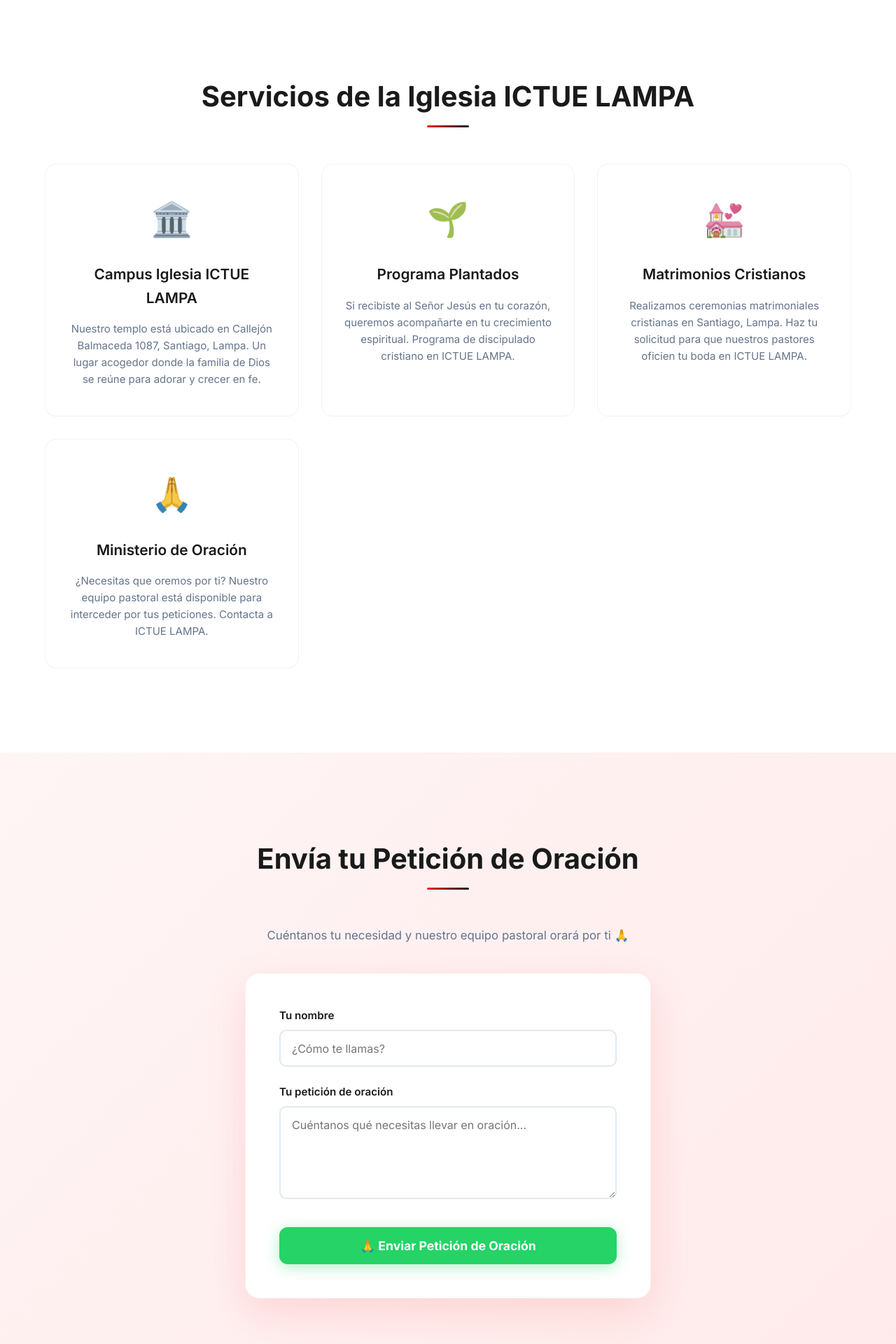
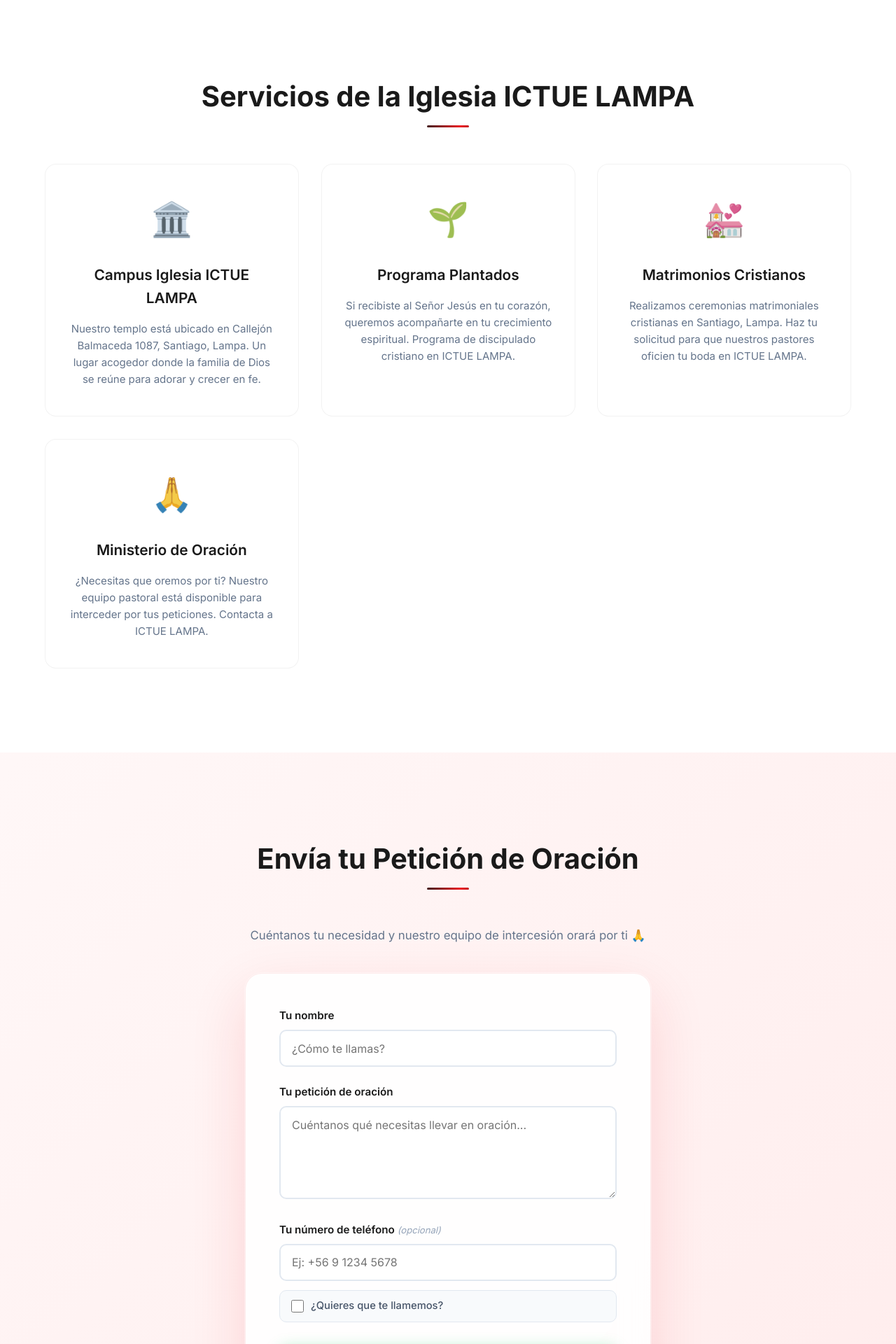
Before and after one commit to Sebanava/ictue-lampa-web, a Flask app: page / in a window 1280 px wide. Shown: the part 840-2760 px from the top of the page at 70% size. Run offline with Flask 3, Linux system fonts and the light colour scheme.

Commit message:
Agregar campo telefono, equipo intercesion, eliminar eventos, animaciones profesionales
Co-Authored-By: Claude Sonnet 4.6 <noreply@anthropic.com>

```diff
--- a/app.py
+++ b/app.py
@@ -78,6 +78,8 @@ def enviar_peticion():
     data     = request.get_json()
     nombre   = data.get('nombre', '').strip()
     peticion = data.get('peticion', '').strip()
+    telefono = data.get('telefono', '').strip()
+    llamada  = data.get('llamada', False)
 
     if not nombre or not peticion:
         return jsonify({'ok': False, 'error': 'Faltan datos'}), 400
@@ -85,11 +87,14 @@ def enviar_peticion():
     api_key = os.environ.get('BREVO_API_KEY', '')
     dest    = os.environ.get('MAIL_DEST', 'ictueoracion@gmail.com')
 
+    tel_linea     = f"Teléfono: {telefono}" if telefono else "Teléfono: No proporcionado"
+    llamada_linea = "Desea que lo llamen: Sí" if llamada else "Desea que lo llamen: No"
+
     payload = {
         "sender":      {"name": "ICTUE LAMPA Web", "email": dest},
         "to":          [{"email": dest}],
         "subject":     f"Peticion de oracion de {nombre} - ICTUE LAMPA",
-        "textContent": f"Nombre: {nombre}\n\nPeticion:\n{peticion}\n\n---\nEnviado desde la web de ICTUE LAMPA"
+        "textContent": f"Nombre: {nombre}\n\nPeticion:\n{peticion}\n\n{tel_linea}\n{llamada_linea}\n\n---\nEnviado desde la web de ICTUE LAMPA"
     }
 
     try:
--- a/static/css/style.css
+++ b/static/css/style.css
@@ -122,7 +122,9 @@ body {
     align-items: center;
     justify-content: center;
     position: relative;
-    background: linear-gradient(135deg, #f8fafc 0%, #e2e8f0 100%);
+    background: linear-gradient(-45deg, #f8fafc, #eef2ff, #fff5f5, #e2e8f0);
+    background-size: 400% 400%;
+    animation: gradientShift 14s ease infinite;
     overflow: hidden;
 }
 
@@ -130,8 +132,8 @@ body {
     text-align: center;
     z-index: 2;
     opacity: 0;
-    transform: translateY(30px);
-    animation: fadeInUp 1s ease forwards 0.5s;
+    transform: translateY(40px);
+    animation: fadeInUp 1.1s cubic-bezier(0.22, 1, 0.36, 1) forwards 0.4s;
 }
 
 .hero-title {
@@ -163,6 +165,9 @@ body {
     font-size: 16px;
     transition: all 0.3s ease;
     box-shadow: 0 4px 20px rgba(237, 28, 36, 0.3);
+    position: relative;
+    overflow: hidden;
+    animation: ctaPulse 3s ease-in-out infinite;
 }
 
 .cta-btn:hover {
@@ -201,8 +206,10 @@ body {
     transform: translateX(-50%);
     width: 60px;
     height: 3px;
-    background: linear-gradient(90deg, #ED1C24, #1a1a1a);
+    background: linear-gradient(90deg, #ED1C24, #1a1a1a, #ED1C24);
+    background-size: 200%;
     border-radius: 2px;
+    animation: titleShimmer 3s linear infinite;
 }
 
 /* Servicios */
@@ -222,16 +229,35 @@ body {
     padding: 40px 32px;
     border-radius: 16px;
     border: 1px solid rgba(0, 0, 0, 0.05);
-    transition: all 0.3s ease;
+    transition: all 0.4s cubic-bezier(0.22, 1, 0.36, 1);
     text-align: center;
     opacity: 0;
     transform: translateY(30px);
+    position: relative;
+    overflow: hidden;
 }
 
 .service-card:hover {
-    transform: translateY(-8px);
-    box-shadow: 0 20px 40px rgba(0, 0, 0, 0.1);
-    border-color: rgba(237, 28, 36, 0.2);
+    transform: translateY(-12px) scale(1.02);
+    box-shadow: 0 30px 60px rgba(0, 0, 0, 0.12), 0 0 40px rgba(237, 28, 36, 0.08);
+    border-color: rgba(237, 28, 36, 0.25);
+}
+
+.service-card::after {
+    content: '';
+    position: absolute;
+    top: 0;
+    left: -100%;
+    width: 60%;
+    height: 100%;
+    background: linear-gradient(90deg, transparent, rgba(255,255,255,0.55), transparent);
+    transform: skewX(-20deg);
+    transition: none;
+    pointer-events: none;
+}
+
+.service-card:hover::after {
+    animation: shimmer 0.65s ease forwards;
 }
 
 .service-icon {
@@ -585,25 +611,57 @@ body {
 
 /* Animaciones */
 @keyframes fadeInUp {
-    to {
-        opacity: 1;
-        transform: translateY(0);
-    }
+    0%   { opacity: 0; transform: translateY(40px) scale(0.97); }
+    65%  { opacity: 1; transform: translateY(-5px) scale(1.01); }
+    100% { opacity: 1; transform: translateY(0) scale(1); }
 }
 
 @keyframes float {
-    0%, 100% { transform: translateY(0px) rotate(0deg); }
-    50% { transform: translateY(-20px) rotate(5deg); }
+    0%, 100% { transform: translateY(0px) rotate(0deg) scale(1); }
+    33%  { transform: translateY(-25px) rotate(3deg) scale(1.05); }
+    66%  { transform: translateY(-12px) rotate(-2deg) scale(0.97); }
+}
+
+@keyframes gradientShift {
+    0%   { background-position: 0% 50%; }
+    50%  { background-position: 100% 50%; }
+    100% { background-position: 0% 50%; }
+}
+
+@keyframes ctaPulse {
+    0%, 100% { box-shadow: 0 4px 20px rgba(237, 28, 36, 0.3); }
+    50%       { box-shadow: 0 4px 45px rgba(237, 28, 36, 0.6), 0 0 0 8px rgba(237, 28, 36, 0.06); }
+}
+
+@keyframes shimmer {
+    0%   { left: -100%; }
+    100% { left: 200%; }
+}
+
+@keyframes titleShimmer {
+    0%   { background-position: 200%; }
+    100% { background-position: -200%; }
+}
+
+@keyframes rippleEffect {
+    to { transform: scale(4); opacity: 0; }
+}
+
+@keyframes cardEntrance {
+    0%   { opacity: 0; transform: translateY(50px) rotateX(10deg); }
+    100% { opacity: 1; transform: translateY(0) rotateX(0deg); }
 }
 
 .animate-in {
-    animation: fadeInUp 0.8s ease forwards;
+    animation: cardEntrance 0.7s cubic-bezier(0.22, 1, 0.36, 1) forwards;
 }
 
 /* Sección Petición de Oración */
 .oracion {
     padding: 120px 0;
-    background: linear-gradient(135deg, #fff5f5 0%, #ffeaea 100%);
+    background: linear-gradient(-45deg, #fff5f5, #ffeaea, #fff8f8, #ffe5e5);
+    background-size: 400% 400%;
+    animation: gradientShift 10s ease infinite;
 }
 
 .oracion-form-wrapper {
@@ -612,13 +670,20 @@ body {
 }
 
 .oracion-card {
-    background: white;
-    border-radius: 20px;
+    background: rgba(255, 255, 255, 0.88);
+    backdrop-filter: blur(20px);
+    -webkit-backdrop-filter: blur(20px);
+    border-radius: 24px;
     padding: 3rem;
     width: 100%;
     max-width: 580px;
-    box-shadow: 0 20px 60px rgba(237, 28, 36, 0.12);
+    box-shadow: 0 30px 80px rgba(237, 28, 36, 0.14), 0 0 0 1px rgba(255, 255, 255, 0.6);
     border: 1px solid rgba(237, 28, 36, 0.08);
+    transition: box-shadow 0.4s ease;
+}
+
+.oracion-card:hover {
+    box-shadow: 0 40px 100px rgba(237, 28, 36, 0.18), 0 0 0 1px rgba(255, 255, 255, 0.7);
 }
 
 .oracion-field {
@@ -707,6 +772,116 @@ body {
     border: 1px solid #fecaca;
 }
 
+/* Campo opcional */
+.campo-opcional {
+    font-weight: 400;
+    color: #94a3b8;
+    font-size: 0.82rem;
+    font-style: italic;
+}
+
+/* Checkbox llamada */
+.oracion-llamada-check {
+    display: flex;
+    align-items: center;
+    gap: 10px;
+    margin-top: 0.8rem;
+    padding: 0.65rem 1rem;
+    background: #f8fafc;
+    border-radius: 10px;
+    border: 1px solid #e2e8f0;
+    transition: border-color 0.3s;
+    cursor: pointer;
+}
+
+.oracion-llamada-check:hover {
+    border-color: rgba(237, 28, 36, 0.3);
+    background: #fff5f5;
+}
+
+.oracion-llamada-check input[type="checkbox"] {
+    width: 18px;
+    height: 18px;
+    accent-color: #ED1C24;
+    cursor: pointer;
+    flex-shrink: 0;
+}
+
+.oracion-llamada-check label {
+    font-weight: 500;
+    color: #475569;
+    font-size: 0.92rem;
+    cursor: pointer;
+    margin: 0;
+    display: block;
+}
+
+/* Ripple en botones */
+.ripple {
+    position: absolute;
+    border-radius: 50%;
+    background: rgba(255, 255, 255, 0.35);
+    transform: scale(0);
+    animation: rippleEffect 0.7s linear;
+    pointer-events: none;
+    width: 120px;
+    height: 120px;
+    margin-top: -60px;
+    margin-left: -60px;
+}
+
+/* Hero decoraciones adicionales */
+.hero::before {
+    content: '';
+    position: absolute;
+    width: 280px;
+    height: 280px;
+    background: rgba(237, 28, 36, 0.07);
+    border-radius: 50%;
+    filter: blur(80px);
+    top: 15%;
+    left: -5%;
+    animation: float 9s ease-in-out infinite;
+    animation-delay: -4s;
+    pointer-events: none;
+}
+
+.hero::after {
+    content: '';
+    position: absolute;
+    width: 220px;
+    height: 220px;
+    background: rgba(100, 116, 139, 0.06);
+    border-radius: 50%;
+    filter: blur(60px);
+    bottom: 20%;
+    left: 35%;
+    animation: float 11s ease-in-out infinite;
+    animation-delay: -2s;
+    pointer-events: none;
+}
+
+/* Pastor card hover mejorado */
+.pastor-image {
+    transition: all 0.4s cubic-bezier(0.22, 1, 0.36, 1);
+}
+
+.pastor-card:hover .pastor-image {
+    border-color: #ED1C24;
+    transform: scale(1.08);
+    box-shadow: 0 10px 30px rgba(237, 28, 36, 0.2);
+}
+
+/* Schedule card hover mejorado */
+.schedule-card {
+    transition: all 0.4s cubic-bezier(0.22, 1, 0.36, 1);
+}
+
+.schedule-card:hover {
+    box-shadow: 0 16px 40px rgba(0, 0, 0, 0.1), 0 0 20px rgba(237, 28, 36, 0.05);
+    transform: translateY(-6px);
+}
+
 /* Responsive */
 @media (max-width: 768px) {
     .nav-menu { display: none; }
--- a/static/js/script.js
+++ b/static/js/script.js
@@ -1,30 +1,21 @@
 // Intersection Observer para animaciones
-const observerOptions = {
-    threshold: 0.1,
-    rootMargin: '0px 0px -50px 0px'
-};
+const observerOptions = { threshold: 0.12, rootMargin: '0px 0px -60px 0px' };
 const observer = new IntersectionObserver((entries) => {
     entries.forEach(entry => {
         if (entry.isIntersecting) {
             entry.target.classList.add('animate-in');
+            observer.unobserve(entry.target);
         }
     });
 }, observerOptions);
 
 document.addEventListener('DOMContentLoaded', () => {
-    // Observar cards de servicios
     document.querySelectorAll('.service-card').forEach((card, index) => {
-        card.style.animationDelay = `${index * 0.1}s`;
+        card.style.animationDelay = `${index * 0.15}s`;
         observer.observe(card);
     });
-    // Observar cards de pastores
     document.querySelectorAll('.pastor-card').forEach((card, index) => {
         card.style.animationDelay = `${index * 0.2}s`;
-        observer.observe(card);
-    });
-    // Observar cards de eventos
-    document.querySelectorAll('.event-visual-card').forEach((card, index) => {
-        card.style.animationDelay = `${index * 0.1}s`;
         observer.observe(card);
     });
 
@@ -35,8 +26,7 @@ document.addEventListener('DOMContentLoaded', () => {
             const target = document.querySelector(this.getAttribute('href'));
             if (target) {
                 const headerHeight = document.querySelector('.header').offsetHeight;
-                const targetPosition = target.offsetTop - headerHeight;
-                window.scrollTo({ top: targetPosition, behavior: 'smooth' });
+                window.scrollTo({ top: target.offsetTop - headerHeight, behavior: 'smooth' });
             }
         });
     });
@@ -53,12 +43,25 @@ document.addEventListener('DOMContentLoaded', () => {
         }
     });
 
-    // Parallax effect para hero decoration
+    // Parallax suave en hero
     window.addEventListener('scroll', () => {
         const decoration = document.querySelector('.hero-decoration');
         if (decoration) {
-            decoration.style.transform = `translateY(${window.pageYOffset * 0.5}px)`;
+            decoration.style.transform = `translateY(${window.pageYOffset * 0.3}px) rotate(${window.pageYOffset * 0.02}deg)`;
         }
+    });
+
+    // Ripple en botones
+    document.querySelectorAll('.cta-btn').forEach(btn => {
+        btn.addEventListener('click', function(e) {
+            const ripple = document.createElement('span');
+            ripple.classList.add('ripple');
+            const rect = this.getBoundingClientRect();
+            ripple.style.left = `${e.clientX - rect.left}px`;
+            ripple.style.top = `${e.clientY - rect.top}px`;
+            this.appendChild(ripple);
+            setTimeout(() => ripple.remove(), 700);
+        });
     });
 });
 
@@ -68,6 +71,8 @@ document.addEventListener('DOMContentLoaded', () => {
 async function enviarPeticion() {
     const nombre   = document.getElementById('oracion-nombre').value.trim();
     const peticion = document.getElementById('oracion-peticion').value.trim();
+    const telefono = document.getElementById('oracion-telefono').value.trim();
+    const llamada  = document.getElementById('oracion-llamada').checked;
     const mensaje  = document.getElementById('oracion-mensaje');
 
     if (!nombre) { alert('Por favor ingresa tu nombre 😊'); return; }
@@ -75,21 +80,23 @@ async function enviarPeticion() {
 
     const btn = document.querySelector('.oracion-btn');
     btn.disabled = true;
-    btn.textContent = 'Enviando...';
+    btn.innerHTML = '⏳ Enviando...';
 
     try {
         const res = await fetch('/enviar-peticion', {
             method: 'POST',
             headers: { 'Content-Type': 'application/json' },
-            body: JSON.stringify({ nombre, peticion })
+            body: JSON.stringify({ nombre, peticion, telefono, llamada })
         });
         const data = await res.json();
 
         if (data.ok) {
             mensaje.className = 'oracion-mensaje oracion-ok';
-            mensaje.textContent = '🙏 ¡Petición enviada! Nuestro equipo pastoral orará por ti.';
+            mensaje.textContent = '🙏 ¡Petición enviada! Nuestro equipo de intercesión orará por ti.';
             document.getElementById('oracion-nombre').value = '';
             document.getElementById('oracion-peticion').value = '';
+            document.getElementById('oracion-telefono').value = '';
+            document.getElementById('oracion-llamada').checked = false;
         } else {
             mensaje.className = 'oracion-mensaje oracion-error';
             mensaje.textContent = '❌ Hubo un error al enviar. Inténtalo de nuevo.';
@@ -99,8 +106,8 @@ async function enviarPeticion() {
         mensaje.textContent = '❌ Hubo un error al enviar. Inténtalo de nuevo.';
     } finally {
         btn.disabled = false;
-        btn.textContent = '🙏 Enviar Petición de Oración';
+        btn.innerHTML = '🙏 Enviar Petición de Oración';
         mensaje.style.display = 'block';
-        setTimeout(() => { mensaje.style.display = 'none'; }, 6000);
+        setTimeout(() => { mensaje.style.display = 'none'; }, 8000);
     }
 }
--- a/templates/index.html
+++ b/templates/index.html
@@ -112,7 +112,6 @@
                 <li><a href="#inicio" aria-label="Ir a inicio">Inicio</a></li>
                 <li><a href="#nosotros" aria-label="Conocer sobre nosotros">Nosotros</a></li>
                 <li><a href="#servicios" aria-label="Ver nuestros servicios">Servicios</a></li>
-                <li><a href="#eventos" aria-label="Ver próximos eventos">Eventos</a></li>
                 <li><a href="#contacto" aria-label="Información de contacto">Contacto</a></li>
                 <li><a href="#oracion" aria-label="Enviar petición de oración">Oración</a></li>
             </ul>
@@ -167,7 +166,7 @@
     <div class="container">
         <h2 class="section-title">Envía tu Petición de Oración</h2>
         <p style="text-align:center; color:#64748b; margin-bottom: 2.5rem; font-size: 1.05rem;">
-            Cuéntanos tu necesidad y nuestro equipo pastoral orará por ti 🙏
+            Cuéntanos tu necesidad y nuestro equipo de intercesión orará por ti 🙏
         </p>
         <div class="oracion-form-wrapper">
             <div class="oracion-card">
@@ -178,6 +177,14 @@
                 <div class="oracion-field">
                     <label for="oracion-peticion">Tu petición de oración</label>
                     <textarea id="oracion-peticion" placeholder="Cuéntanos qué necesitas llevar en oración..." rows="5" maxlength="500"></textarea>
+                </div>
+                <div class="oracion-field">
+                    <label for="oracion-telefono">Tu número de teléfono <span class="campo-opcional">(opcional)</span></label>
+                    <input type="tel" id="oracion-telefono" placeholder="Ej: +56 9 1234 5678" maxlength="20">
+                    <div class="oracion-llamada-check">
+                        <input type="checkbox" id="oracion-llamada">
+                        <label for="oracion-llamada">¿Quieres que te llamemos?</label>
+                    </div>
                 </div>
                 <button class="oracion-btn" onclick="enviarPeticion()">
                     🙏 Enviar Petición de Oración
@@ -237,35 +244,6 @@
     </div>
 </section>
 
-<!-- Eventos -->
-<section class="events" id="eventos">
-    <div class="container">
-        <h2 class="section-title">Próximos Eventos en ICTUE LAMPA</h2>
-        <div class="events-visual-grid">
-            <article class="event-visual-card">
-                <div class="event-visual-image">
-                    <img src="{{ url_for('static', filename='images/inauguracion.jpeg') }}" alt="Gran Inauguración ICTUE LAMPA con Pastor Fernando Chaparro">
-                    <div class="event-visual-overlay">
-                        <h3>Gran Inauguración ICTUE LAMPA</h3>
-                        <p>Con el Pastor Fernando Chaparro</p>
-                        <div class="event-visual-date">Sábado 28 de junio - 11:30 hrs</div>
-                    </div>
-                </div>
-            </article>
-
-            <article class="event-visual-card">
-                <div class="event-visual-image">
-                    <img src="{{ url_for('static', filename='images/vigilia.jpg') }}" alt="Gran Vigilia ICTUE LAMPA con Pastor Franco Figueroa">
-                    <div class="event-visual-overlay">
-                        <h3>Gran Vigilia ICTUE LAMPA</h3>
-                        <p>Con invitado el Pastor Franco Figueroa</p>
-                        <div class="event-visual-date">viernes 4 julio</div>
-                    </div>
-                </div>
-            </article>
-        </div>
-    </div>
-</section>
 
 <!-- Horarios -->
 <section class="schedule">
```
